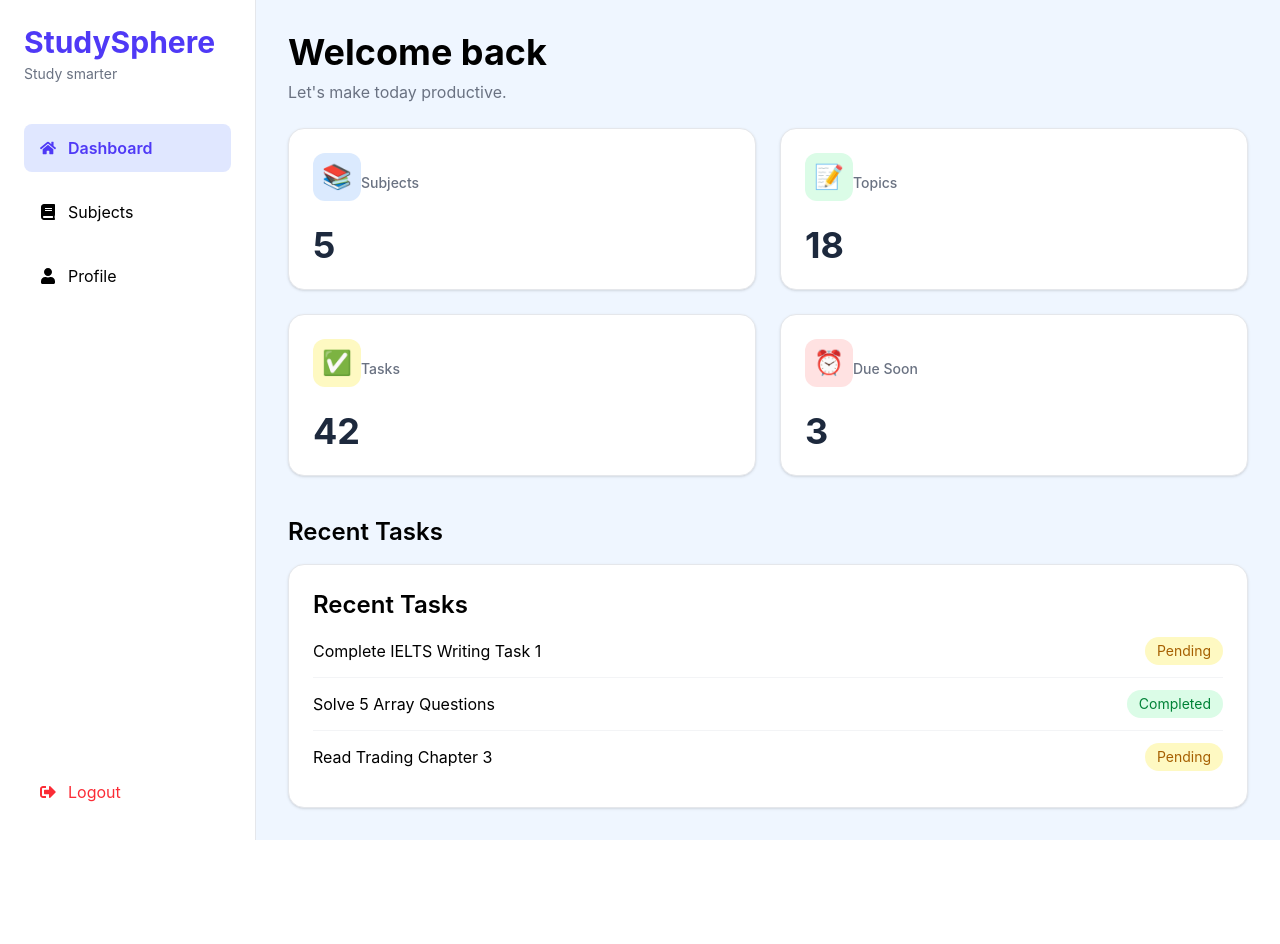
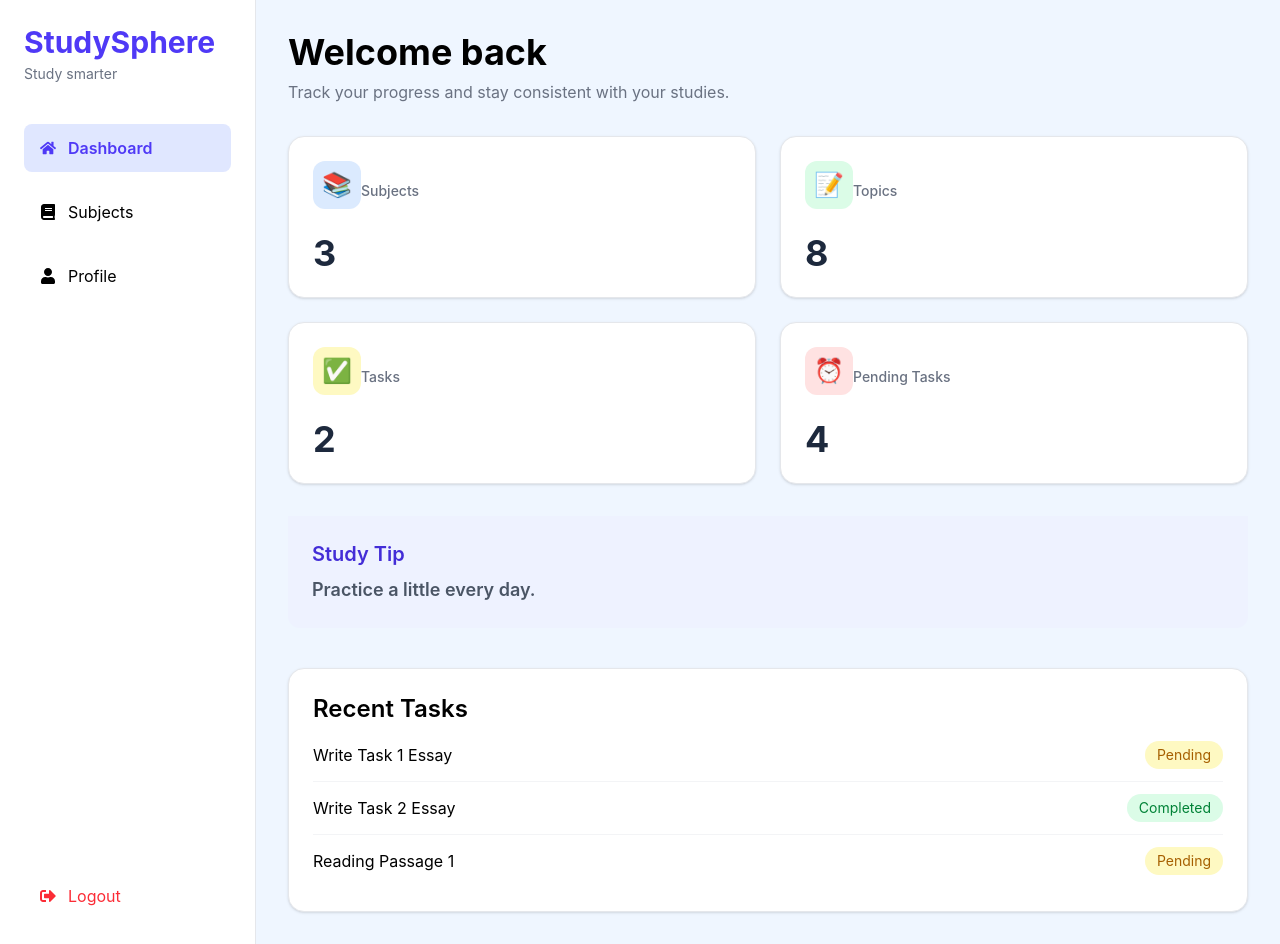
Before and after one commit to Sanidhi07/studySphere, a React (Vite) app in the folder client/: page /dashboard in a window 1280 px wide. Before the commit the page ends 840 px from the top, so only its background shows below. Built offline with nearby package versions, Linux system fonts and the light colour scheme.

Commit message:
feat: enhance dashboard with dynamic stats and study tips

```diff
--- a/client/src/data/dashboardData.ts
+++ b/client/src/data/dashboardData.ts
@@ -1,42 +1,37 @@
 
+import { topics } from "../data/topicsData";
+import { tasks } from "../data/taskData";
+import { subjects } from "../data/subjectsData";
 
+    const totalSubjects=subjects.length;
+    const totalTopics=topics.length;
+    const completedTasks=tasks.filter((task)=>task.completed).length;
+    const pendingTasks=tasks.filter((task)=>!task.completed).length;
     export const dashboardStats=[
     {
     title:"Subjects",
-    value:5,
+    value:totalSubjects,
     icon:"📚",
     color:"bg-blue-100"
     },
     {
     title:"Topics",
-    value:18,
+    value:totalTopics,
     icon:"📝",
     color:"bg-green-100"
     },
     {
     title:"Tasks",
-    value:42,
+    value:completedTasks,
     icon:"✅",
     color:"bg-yellow-100"
     },
     {
-    title:"Due Soon",
-    value:3,
+    title:"Pending Tasks",
+    value:pendingTasks,
     icon:"⏰",
     color:"bg-red-100"
     },
   ]
-export const recentTasks = [
- {
-  title:"Complete IELTS Writing Task 1",
-  completed:false,
- },
- {
-  title:"Solve 5 Array Questions",
-  completed:true,
- },
- {
-  title:"Read Trading Chapter 3",
-  completed:false,
- }
-];
+
+export const recentTasks = tasks.slice(0,3);
--- /dev/null
+++ b/client/src/data/studyTips.ts
@@ -0,0 +1,7 @@
+export const studyTips = [
+  "Consistency beats intensity.",
+  "Focus on progress, not perfection.",
+  "Practice a little every day.",
+  "Review old topics regularly.",
+  "Break large goals into smaller tasks.",
+];
--- a/client/src/data/taskData.ts
+++ b/client/src/data/taskData.ts
@@ -3,25 +3,25 @@ import type {Task} from "../types/task";
 export const tasks: Task[] = [
   {
     id:1,
-    topicId:1,
+    topicId:2,
     title:"Write Task 1 Essay",
     completed:false,
   },
   {
     id:2,
-    topicId:1,
+    topicId:2,
     title:"Write Task 2 Essay",
     completed:true,
   },
   {
      id: 3,
-    topicId: 2,
+    topicId: 1,
     title: "Reading Passage 1",
     completed: false,
   },
   {
     id:4,
-    topicId:2,
+    topicId:1,
     title:"Reading Passage 2",
     completed:true
   },
--- a/client/src/pages/DashboardPage.tsx
+++ b/client/src/pages/DashboardPage.tsx
@@ -2,19 +2,30 @@ import DashboardLayout from "../layouts/DashboardLayout";
 import StatCard from "../components/StatCard";
 import {dashboardStats,recentTasks} from "../data/dashboardData";
 import SectionCard from "../components/SectionCard";
+import { studyTips } from "../data/studyTips";
+
 
 function DashboardPage(){
+    const randomTip=studyTips[Math.floor(Math.random()* studyTips.length)]
+
     return(
         <DashboardLayout>
+            <div className="mb-8">
             <h1 className="text-4xl font-bold">Welcome back</h1>
-            <p className="text-gray-500 mt-2">Let's make today productive.</p>
+            <p className="text-gray-500 mt-2">Track your progress and stay consistent with your studies.</p>
+            </div>
             <div className="grid grid-cols-1 md:grid-cols-2 gap-6 mt-6">
                 {dashboardStats.map((stat)=>(
                     <StatCard key={stat.title} title={stat.title} value={stat.value} icon={stat.icon} color={stat.color} />
                 ))}
             </div>
+            <div className="bg-indigo-50 border-indigo-100 rounded-b-xl p-6 mt-8">
+                <h2 className="text-xl font-semibold text-indigo-700">Study Tip</h2>
+                <p className="mt-2 text-gray-600 font-semibold text-lg">
+                    {randomTip}
+                </p>
+            </div>
             <div className="mt-10">
-                <h2 className="text-2xl font-semibold mb-4">Recent Tasks</h2>
                 <SectionCard title="Recent Tasks">
                     <ul className="space-y-3">
                         {recentTasks.map((task)=>(
```
Lines whose indentation alone changed are shown as unchanged.
